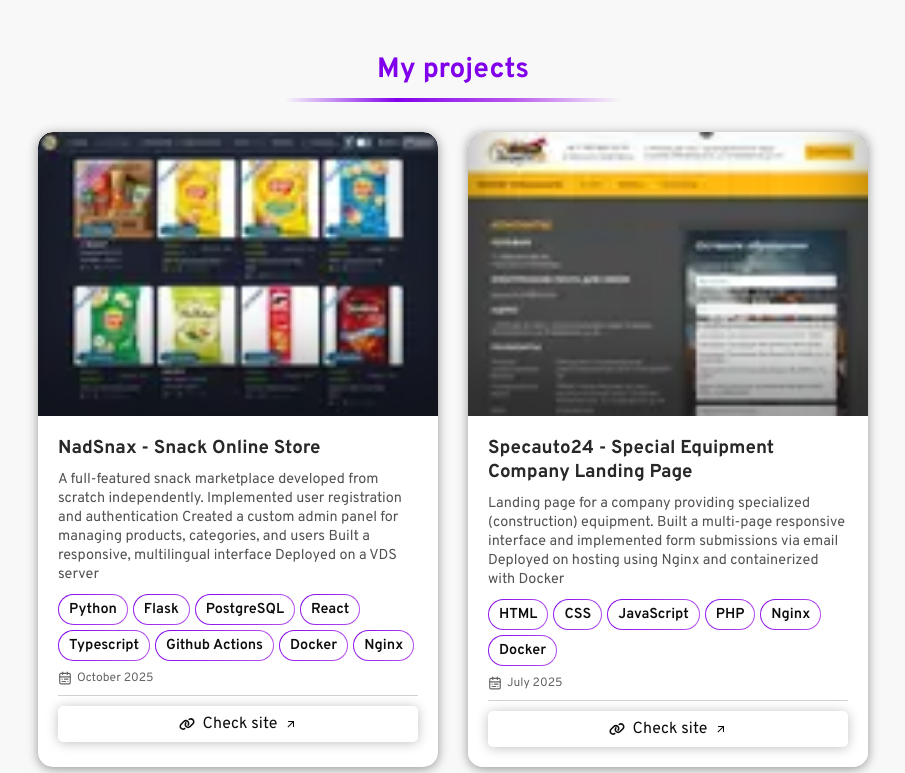
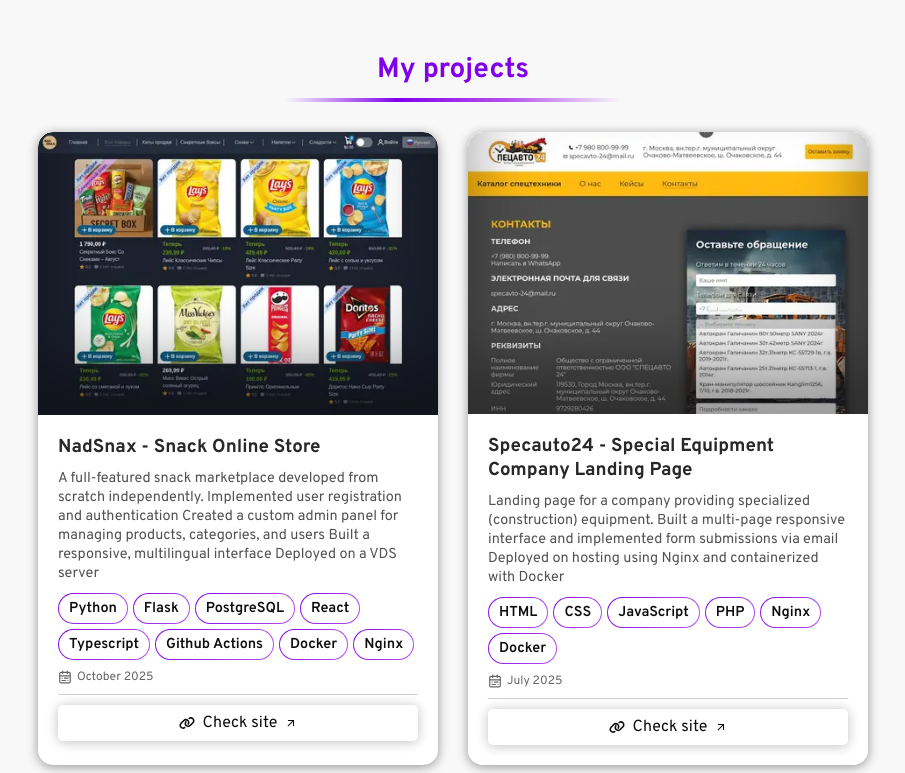
Before and after one commit to RobunGid/RGPersonalAlpha, a plain HTML site: page frontend/index_en.html in a window 1280 px wide. Shown: the part 2540-3313 px from the top of the page, without its empty margins (187-1092 px from the left). Drawn offline with Linux system fonts and the light colour scheme.

Commit message:
Fix srcsets

```diff
--- a/frontend/index_en.html
+++ b/frontend/index_en.html
@@ -275,10 +275,10 @@
 						<img
 						src="./static/NadSnax.webp"
 						srcset="
-							./static/srcset/NadSnax-114.webp 1x,
-							./static/srcset/NadSnax-228.webp 2x,
-							./static/srcset/NadSnax-342.webp 3x,
-							./static/srcset/NadSnax-456.webp 4x
+							./static/srcset/NadSnax-114.webp 114w,
+							./static/srcset/NadSnax-228.webp 228w,
+							./static/srcset/NadSnax-342.webp 342w,
+							./static/srcset/NadSnax-456.webp 456w
 						"
 						alt="NadSnax Online Store"
 						class="projects--image"
@@ -328,10 +328,10 @@
 						title="Specauto24 landing"
 						src="./static/specauto24.webp"
 						srcset="
-							./static/srcset/specauto24-114.webp 1x,
-							./static/srcset/specauto24-228.webp 2x,
-							./static/srcset/specauto24-342.webp 3x,
-							./static/srcset/specauto24-456.webp 4x
+							./static/srcset/specauto24-114.webp 114w,
+							./static/srcset/specauto24-228.webp 228w,
+							./static/srcset/specauto24-342.webp 342w,
+							./static/srcset/specauto24-456.webp 456w
 						"
 						/>
 					</div>
```
